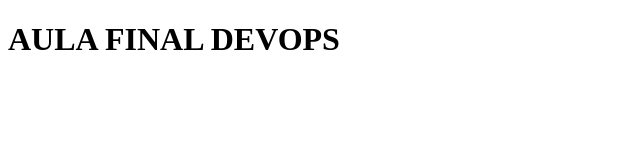
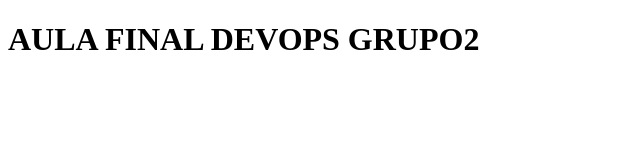
Before and after one commit to Isaelin/aula_final_devops, a plain HTML site: page index.html in a window 1280 px wide. Shown: the whole page, without its empty margins (0-640 px from the left). Drawn offline with Linux system fonts and the light colour scheme.

Commit message:
commit grupo2

```diff
--- a/index.html
+++ b/index.html
@@ -5,7 +5,7 @@
           <meta charset="utf-8">
 	</head>
 		<body>
-		   <h1>AULA FINAL DEVOPS</h1>
+		   <h1>AULA FINAL DEVOPS GRUPO2</h1>
         	</body>
 
 
```
